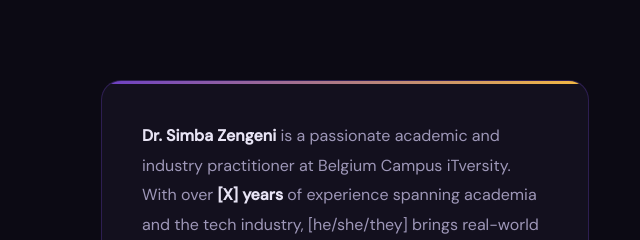
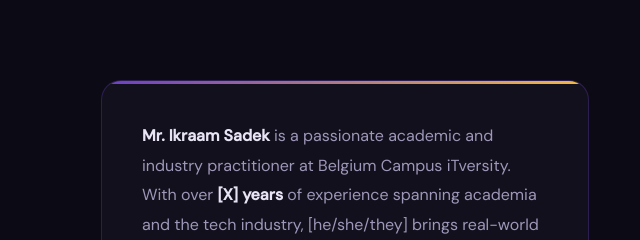
Before and after one commit to Tali-roos/Group2, a plain HTML site: page project.html in a window 1280 px wide. Shown: the part 820-1060 px from the top of the page, 569-1209 px from the left. Drawn offline with Linux system fonts and the light colour scheme; animation ran at ten frames a second.

Commit message:
Change Dr. Simba Zengeni to Mr. Ikraam Sadek

```diff
--- a/project.html
+++ b/project.html
@@ -3,7 +3,7 @@
 <head>
   <meta charset="UTF-8" />
   <meta name="viewport" content="width=device-width, initial-scale=1.0"/>
-  <title>Dr. Simba Zengeni — Portfolio</title>
+  <title>Mr. Ikraam Sadek  — Portfolio</title>
   <link href="https://fonts.googleapis.com/css2?family=Syne:wght@400;600;700;800&family=DM+Sans:ital,wght@0,300;0,400;0,500;1,300&display=swap" rel="stylesheet"/>
   <style>
     /* ===================== ROOT & RESET ===================== */
@@ -687,7 +687,7 @@
 
   <div class="about-card reveal">
     <p class="about-bio">
-      <strong>Dr. Simba Zengeni</strong> is a passionate academic and industry practitioner at Belgium Campus iTversity.
+      <strong>Mr. Ikraam Sadek </strong> is a passionate academic and industry practitioner at Belgium Campus iTversity.
       With over <strong>[X] years</strong> of experience spanning academia and the tech industry,
       [he/she/they] brings real-world depth to every lecture. Holding a <strong>[Qualification]</strong>
       from <strong>[Institution]</strong>, [his/her/their] research interests lie at the intersection of
@@ -952,17 +952,17 @@
     <div class="quote-slide active">
       <div class="quote-mark">"</div>
       <div class="quote-text">[Replace with the lecturer's favorite career advice quote — gathered from the social engineering session.]</div>
-      <div class="quote-source">— Dr. Simba Zengeni</div>
+      <div class="quote-source">— Mr. Ikraam Sadek </div>
     </div>
     <div class="quote-slide">
       <div class="quote-mark">"</div>
       <div class="quote-text">[A second inspiring quote or teaching philosophy statement from the lecturer.]</div>
-      <div class="quote-source">— Dr. Simba Zengeni</div>
+      <div class="quote-source">— Mr. Ikraam Sadek </div>
     </div>
     <div class="quote-slide">
       <div class="quote-mark">"</div>
       <div class="quote-text">[A third quote — could be a favourite quote by another person that the lecturer always shares with students.]</div>
-      <div class="quote-source">— Dr. Simba Zengeni</div>
+      <div class="quote-source">— Mr. Ikraam Sadek </div>
     </div>
   </div>
 
```
